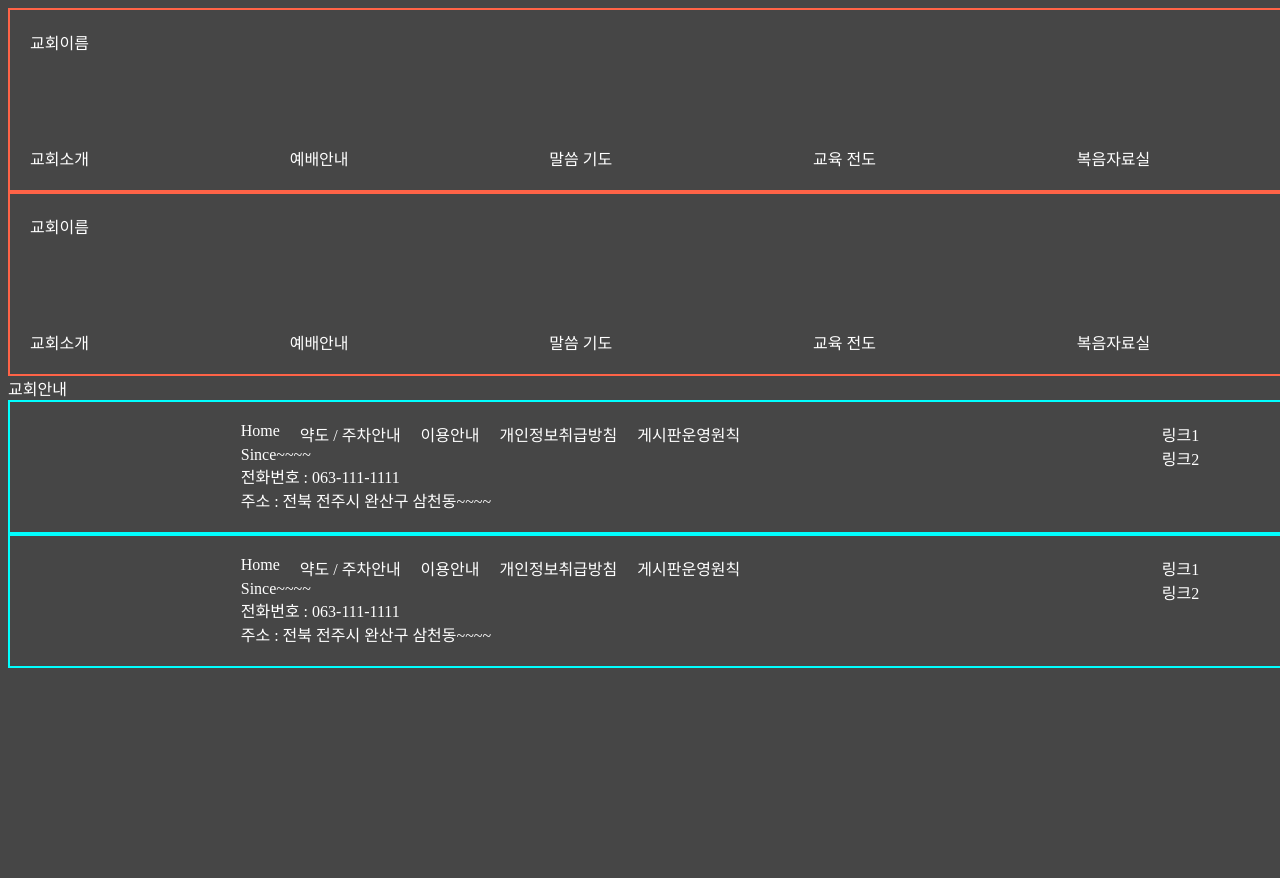
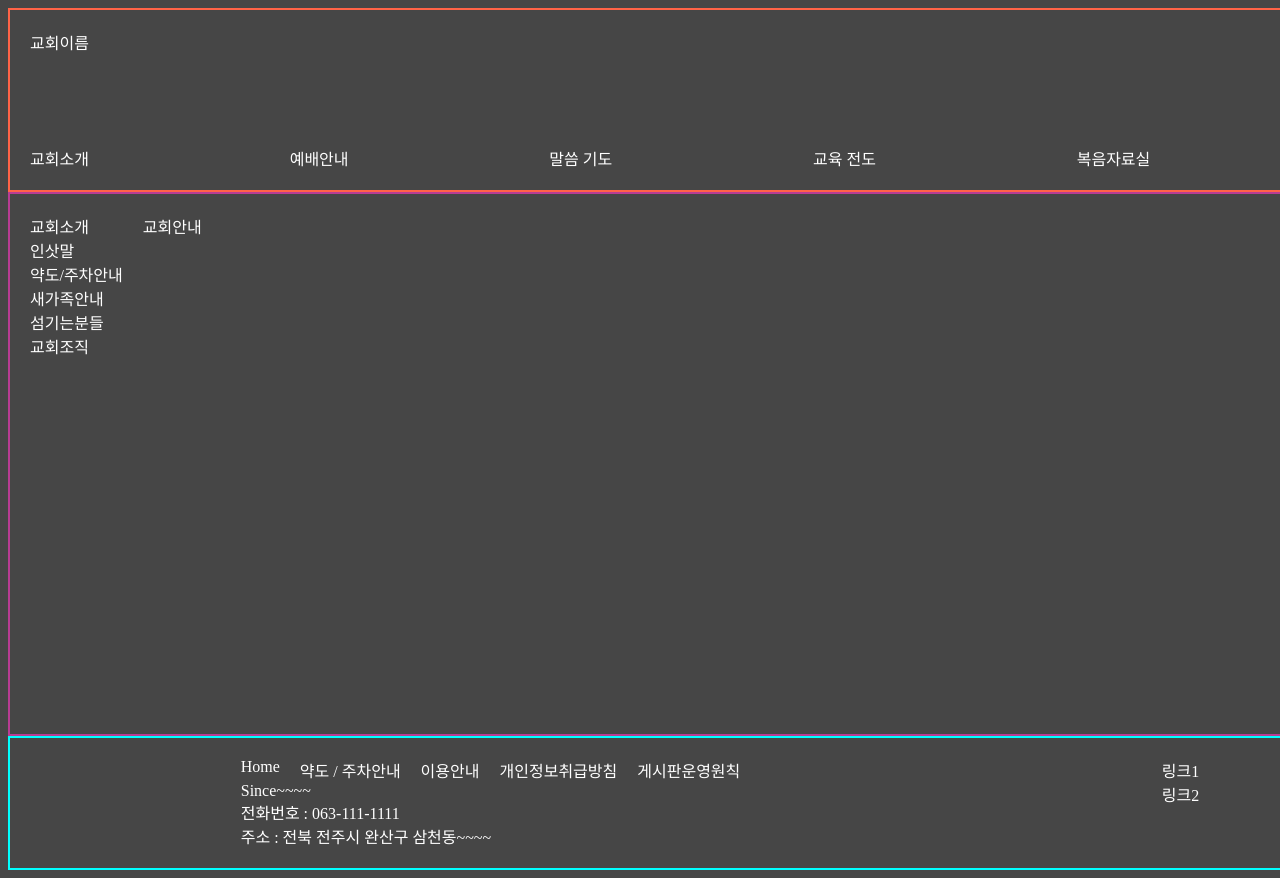
Before and after one commit to Hyunjun-11/church-Fe, a React (Vite) app: page /info/guide in a window 1280 px wide. Shown: the top 878 px of the page. Before the commit the page ends 800 px from the top, so only its background shows below. Built offline with nearby package versions, Linux system fonts and the light colour scheme.

Commit message:
chore : router edit

```diff
--- a/src/Routes/Router.jsx
+++ b/src/Routes/Router.jsx
@@ -9,6 +9,7 @@ import NewMembers from "../components/Body/churchInfo/NewMembers";
 import ChurchGuide from "../components/Body/churchInfo/ChurchGuide";
 import Header from "../components/Header/Header";
 import Footer from "../components/Footer/Footer";
+import InfoLayout from "../components/Body/layout/InfoLayout";
 
 const Router = () => {
   return (
@@ -19,13 +20,13 @@ const Router = () => {
       </Routes>
       {/* churchInfo */}
       <Routes>
-        <Route path="info">
-          <Route path="intro/" element={<ChurchInfo />}></Route>
-          <Route path="organization/" element={<ChurchOrganization />}></Route>
-          <Route path="parking/" element={<DirectionsParking />}></Route>
-          <Route path="greeting/" element={<Greeting />}></Route>
-          <Route path="newMember/" element={<NewMembers />}></Route>
-          <Route path="guide/" element={<ChurchGuide />}></Route>
+        <Route path="info" element={<InfoLayout />}>
+          <Route path="intro" element={<ChurchInfo />}></Route>
+          <Route path="organization" element={<ChurchOrganization />}></Route>
+          <Route path="parking" element={<DirectionsParking />}></Route>
+          <Route path="greeting" element={<Greeting />}></Route>
+          <Route path="newMember" element={<NewMembers />}></Route>
+          <Route path="guide" element={<ChurchGuide />}></Route>
         </Route>
       </Routes>
       <Footer />
--- a/src/components/Body/churchInfo/ChurchGuide.jsx
+++ b/src/components/Body/churchInfo/ChurchGuide.jsx
@@ -4,9 +4,7 @@ import Header from "../../Header/Header";
 const ChurchGuide = () => {
   return (
     <div>
-      <Header />
       <div>교회안내</div>
-      <Footer />
     </div>
   );
 };
--- a/src/components/Header/FilterBar.jsx
+++ b/src/components/Header/FilterBar.jsx
@@ -1,17 +1,23 @@
+import { useNavigate } from "react-router-dom";
 import "./FilterBar.css";
 
 const FilterBar = () => {
+  const navigate = useNavigate();
+
+  const handleClick = (path) => {
+    navigate(path);
+  };
   return (
     <div className="FilterBar">
       <div className="info">
         교회소개
         <div>
-          <div>인삿말</div>
-          <div>교회안내</div>
-          <div>약도/주차안내</div>
-          <div>새가족안내</div>
-          <div>섬기는분들</div>
-          <div>교회조직</div>
+          <div onClick={() => handleClick("/info/intro")}>인삿말</div>
+          <div onClick={() => handleClick("/info/guide")}>교회안내</div>
+          <div onClick={() => handleClick("/info/parking")}>약도/주차안내</div>
+          <div onClick={() => handleClick("/info/newMember")}>새가족안내</div>
+          <div onClick={() => handleClick("/info/greeting")}>섬기는분들</div>
+          <div onClick={() => handleClick("/info/organization")}>교회조직</div>
         </div>
       </div>
       <div>
```
